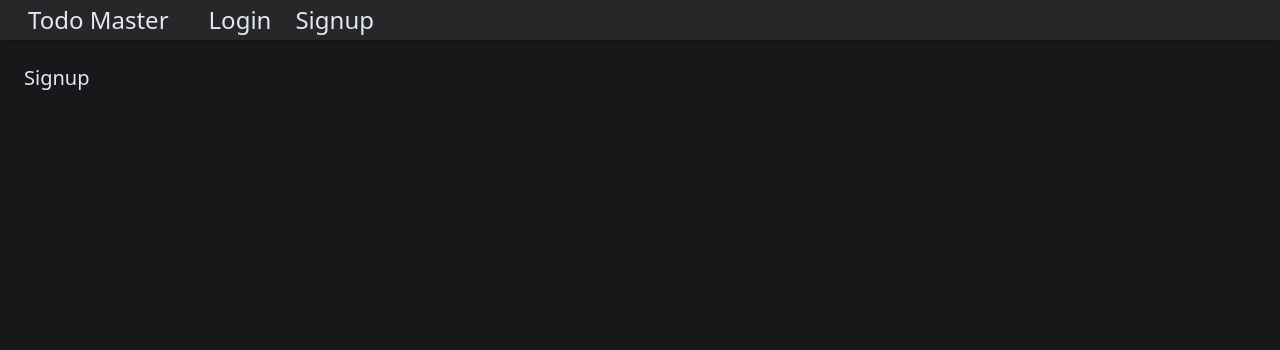
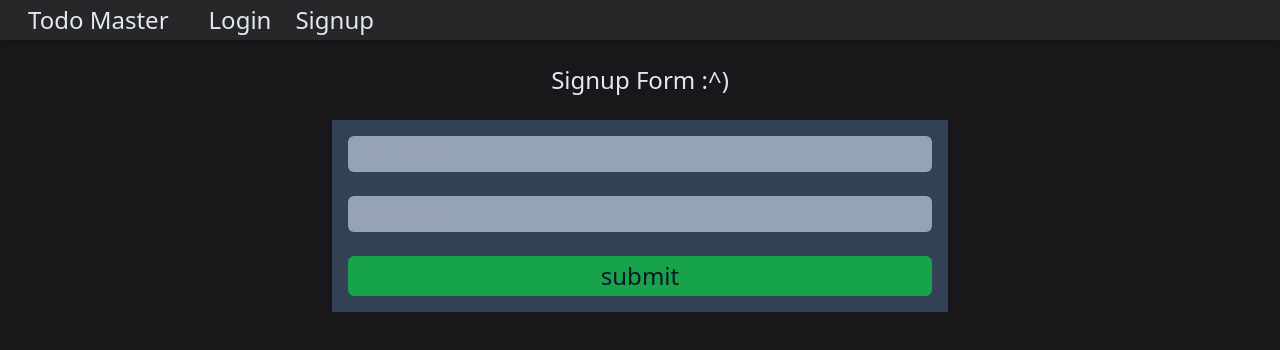
Before and after one commit to Lootmann/FSD-todo, a React (Vite) app in the folder frontend/: page /auth/signup in a window 1280 px wide. Shown: the top 350 px of the page. Built offline with nearby package versions, Linux system fonts and the light colour scheme.

Commit message:
frontend: signup form, login form

```diff
--- /dev/null
+++ b/frontend/src/apis/auth.ts
@@ -0,0 +1,36 @@
+import axios from "axios";
+import { API_BACKEND_URL } from "../settings";
+
+export function login(params: AuthUserType) {
+  const { username, password } = params;
+
+  // TODO: redirect to /
+  axios
+    .post(
+      API_BACKEND_URL + "/auth/token",
+      { username: username, password: password },
+      { headers: { "Content-Type": "application/x-www-form-urlencoded" } }
+    )
+    .then((resp) => {
+      console.log(resp);
+      console.log(resp.data);
+    })
+    .catch((error) => {
+      console.log(error);
+    });
+}
+
+export function signup(params: AuthUserType) {
+  const { username, password } = params;
+
+  // TODO: redirect to /auth/login
+  axios
+    .post(API_BACKEND_URL + "/users", { name: username, password: password })
+    .then((resp) => {
+      console.log(resp);
+      console.log(resp.data);
+    })
+    .catch((error) => {
+      console.log(error);
+    });
+}
--- a/frontend/src/auths/login.tsx
+++ b/frontend/src/auths/login.tsx
@@ -1,7 +1,8 @@
 import React from "react";
+import { login } from "../apis/auth";
+import { passwordRules, usernameRules } from "./validations";
 import { useForm } from "react-hook-form";
 
-// TODO: login form
 export function Login() {
   const {
     register,
@@ -11,35 +12,10 @@ export function Login() {
   } = useForm<AuthUserType>();
 
   const onSubmit = (data: AuthUserType) => {
-    console.log(data.username);
-    console.log(data.password);
+    login(data);
   };
 
-  const usernameRules = {
-    required: "This field is required",
-    minLength: {
-      value: 5,
-      message: "username must be at least 5 characters long.",
-    },
-    maxLength: {
-      value: 100,
-      message: "username must be less than 100 characters long.",
-    },
-  };
-
-  const passwordRules = {
-    required: "This field is required",
-    minLength: {
-      value: 8,
-      message: "username must be at least 5 characters long.",
-    },
-    maxLength: {
-      value: 100,
-      message: "username must be less than 100 characters long.",
-    },
-  };
-
-  console.log(watch("username"), watch("password"));
+  // console.log(watch("username"), watch("password"));
 
   return (
     <div className="w-1/2 ml-auto mr-auto">
--- a/frontend/src/auths/signup.tsx
+++ b/frontend/src/auths/signup.tsx
@@ -1,6 +1,54 @@
 import React from "react";
+import { passwordRules, usernameRules } from "./validations";
+import { signup } from "../apis/auth";
+import { useForm } from "react-hook-form";
 
-// TODO: signup form
 export function Signup() {
-  return <div>Signup</div>;
+  const {
+    register,
+    handleSubmit,
+    watch,
+    formState: { errors },
+  } = useForm<AuthUserType>();
+
+  const onSubmit = (data: AuthUserType) => {
+    signup(data);
+  };
+
+  // console.log(watch("username"), watch("password"));
+
+  return (
+    <div className="w-1/2 ml-auto mr-auto">
+      <h2 className="text-center text-2xl mb-6">Signup Form :^)</h2>
+
+      <form
+        onSubmit={handleSubmit(onSubmit)}
+        className="flex flex-col gap-6 p-4 bg-slate-700"
+      >
+        <input
+          placeholder="username"
+          {...register("username", usernameRules)}
+          className="bg-slate-400 text-slate-900 px-2 py-1 rounded-md"
+        />
+        {errors.username && (
+          <span className="text-red-500">{errors.username.message}</span>
+        )}
+
+        <input
+          placeholder="password"
+          {...register("password", passwordRules)}
+          className="bg-slate-400 text-slate-900 px-2 py-1 rounded-md"
+        />
+        {errors.password && (
+          <span className="text-red-500">{errors.password.message}</span>
+        )}
+
+        <input
+          type="submit"
+          value="submit"
+          className="bg-green-600 hover:bg-green-400 text-slate-900 transition-all text-2xl px-2 py-1 rounded-md"
+        />
+      </form>
+    </div>
+  );
 }
--- /dev/null
+++ b/frontend/src/auths/validations.ts
@@ -0,0 +1,23 @@
+export const usernameRules = {
+  required: "This field is required",
+  minLength: {
+    value: 5,
+    message: "username must be at least 5 characters long.",
+  },
+  maxLength: {
+    value: 100,
+    message: "username must be less than 100 characters long.",
+  },
+};
+
+export const passwordRules = {
+  required: "This field is required",
+  minLength: {
+    value: 8,
+    message: "username must be at least 5 characters long.",
+  },
+  maxLength: {
+    value: 100,
+    message: "username must be less than 100 characters long.",
+  },
+};
--- /dev/null
+++ b/frontend/src/settings.ts
@@ -0,0 +1 @@
+export const API_BACKEND_URL = "http://127.0.0.1:8888";
```
